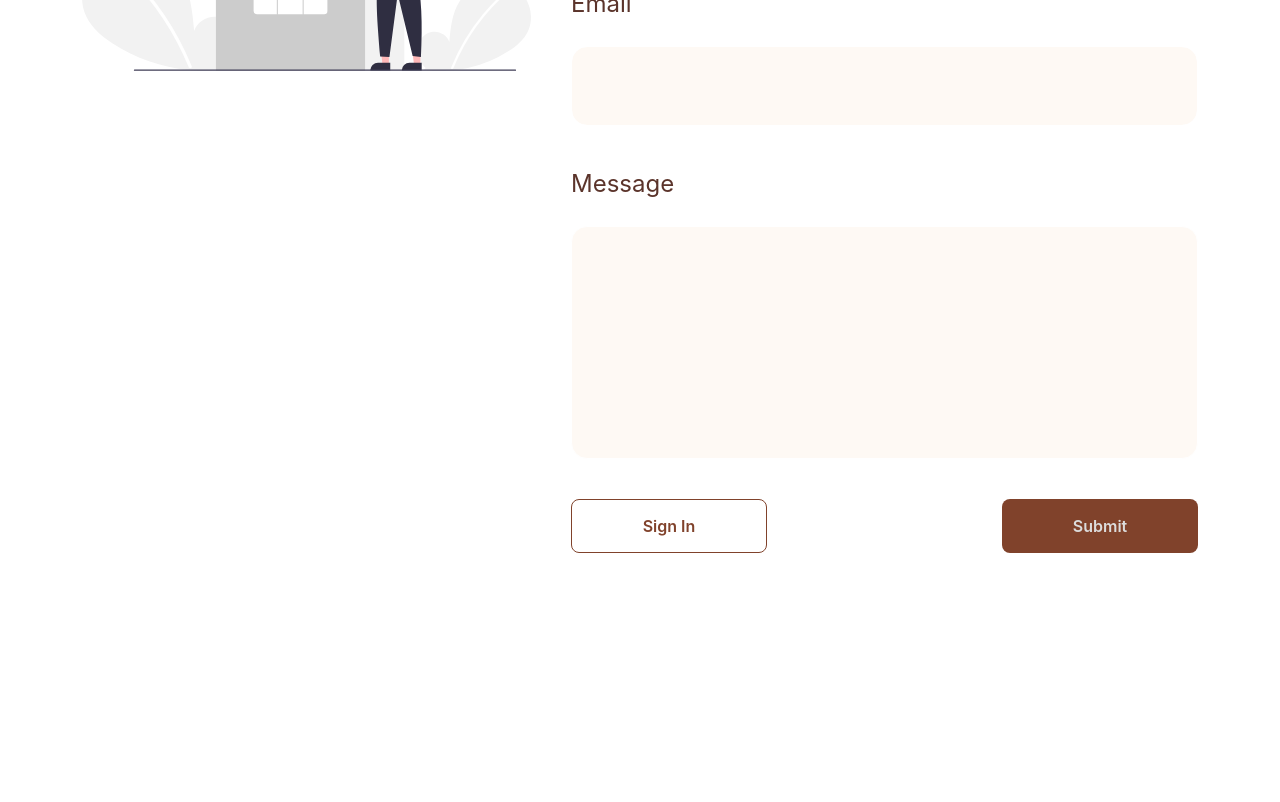
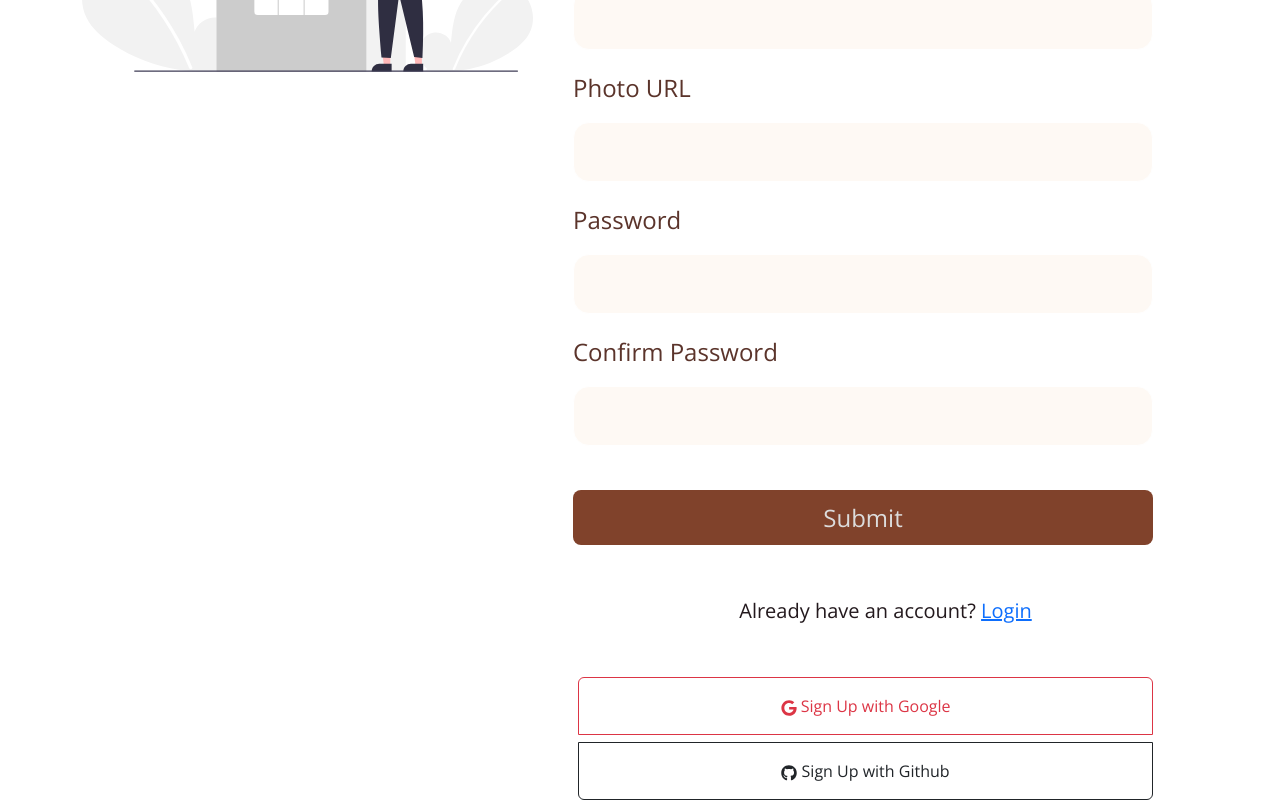
Before and after one commit to faizulislamfair/ece-books-frontend, a React (Create React App) app: page /register in a window 1280 px wide. Shown: the part 440-1242 px from the top of the page. Before the commit the page ends 993 px from the top, so only its background shows below. Built offline with nearby package versions, Linux system fonts and the light colour scheme; no server answers.

Commit message:
registration page

```diff
--- a/src/components/Nav/Nav.css
+++ b/src/components/Nav/Nav.css
@@ -1,5 +1,4 @@
 .title {
-    width: 152px;
     height: 36px;
     color: #80422B;
     line-height: 36px;
--- a/src/components/Register/Register.js
+++ b/src/components/Register/Register.js
@@ -1,33 +1,156 @@
-import React from 'react';
+import React, { useContext, useState } from 'react';
 import Style from './Register.module.css';
+import { Link, useNavigate, useLocation } from 'react-router-dom';
+import { AuthContext } from './../../contexts/UserContext';
 import signup from './../../assets/images/signup.svg'
+import copyright_symbol from './../../assets/images/copyright_symbol.svg';
+import { Button, ButtonGroup } from 'react-bootstrap';
+import { FaGoogle, FaGithub } from "react-icons/fa";
+import { GithubAuthProvider, GoogleAuthProvider } from 'firebase/auth';
 
-const Contribute = () => {
+
+const Register = () => {
+
+    const [error, setError] = useState('');
+    const { createUser, updateUserProfile } = useContext(AuthContext);
+
+    const { providerLogin } = useContext(AuthContext);
+
+    const googleProvider = new GoogleAuthProvider();
+
+    const githubProvider = new GithubAuthProvider();
+
+
+    const navigate = useNavigate();
+
+    const location = useLocation();
+    const from = location.state?.from?.pathname || '/'
+
+
+    const handleSubmit = (event) => {
+        event.preventDefault();
+        const form = event.target;
+        const name = form.name.value;
+        const photoURL = form.photoURL.value;
+        const email = form.email.value;
+        const password = form.password.value;
+        const confirm = form.confirm.value;
+        console.log(name, photoURL, email, password, confirm);
+
+
+        if (password.length < 6) {
+            setError('Password must be atleast 6 characters!')
+            return;
+        }
+
+
+        if (password !== confirm) {
+            setError('Your Password did not match!');
+            return;
+        }
+
+
+        createUser(email, password)
+            .then(result => {
+                const user = result.user;
+                console.log(user);
+                setError('');
+                form.reset();
+                navigate(from, { replace: true });
+                handleUpdateUserProfile(name, photoURL);
+            })
+            .catch(e => {
+                console.error(e);
+                setError(e.message);
+            });
+
+    }
+
+
+    const handleUpdateUserProfile = (name, photoURL) => {
+        const profile = {
+            displayName: name,
+            photoURL: photoURL
+        }
+
+        updateUserProfile(profile)
+            .then(() => { })
+            .catch(e => console.error(e));
+    }
+
+
+    const handleGoogleSignIn = () => {
+        providerLogin(googleProvider)
+            .then(result => {
+                const user = result.user;
+                console.log(user);
+                setError('');
+                navigate(from, { replace: true });
+            })
+            .catch(error => console.error(error))
+    }
+
+    const handleGithubSignIn = () => {
+        providerLogin(githubProvider)
+            .then(result => {
+                const user = result.user;
+                console.log(user);
+                setError('');
+                navigate(from, { replace: true });
+            })
+            .catch(error => console.error(error))
+    }
+
+
     return (
         <div className='container'>
             <div className={Style.register_section_main}>
                 <img src={signup} alt="" />
-                <form>
+                <form onSubmit={handleSubmit}>
                     <div className="mb-3">
                         <p className='text-start form-text'>Name</p>
-                        <input type="text" className="form-control" />
+                        <input type="text" name="name" className={Style.form_control} required />
                     </div>
                     <div className="mb-3">
                         <p className='text-start form-text'>Email</p>
-                        <input type="email" className="form-control" id="exampleInputEmail1" aria-describedby="emailHelp" />
+                        <input type="email" name="email" className={Style.form_control} id="exampleInputEmail1" aria-describedby="emailHelp" required />
                     </div>
                     <div className="mb-3">
-                        <p className='text-start form-text'>Message</p>
-                        <input type="text" className="form-control-message" />
+                        <p className='text-start form-text'>Photo URL</p>
+                        <input type="text" name="photoURL" className={Style.form_control} id="" />
                     </div>
-                    <div className='d-flex flex-row justify-content-between'>
-                        <button className='btn sign-in'>Sign In</button>
-                        <button className='btn submit'>Submit</button>
+                    <div className="mb-3">
+                        <p className='text-start form-text'>Password</p>
+                        <input type="password" name="password" className={Style.form_control} id="" required />
+                    </div>
+                    <div className="mb-3">
+                        <p className='text-start form-text'>Confirm Password</p>
+                        <input type="password" name="confirm" className={Style.form_control} id="" required />
+                    </div>
+                    <br />
+                    <div className="mb-3">
+                        <input style={{ width: '580px', marginRight: '45px', height: '55px', fontSize: '1.5rem', fontWeight: '400', lineHeight: '1.5' }} className='btn submit' type="submit" value="Submit" />
                     </div>
                 </form>
+                <br />
+                <p style={{ fontSize: '20px' }}>Already have an account? <Link to='/signin'>Login</Link></p>
+                <h4 className='text-error'>{error}</h4>
+                <ButtonGroup vertical style={{ width: '92%', marginLeft: '5px' }}>
+                    <Button onClick={handleGoogleSignIn} className='mb-2 p-3' variant="outline-danger"> <FaGoogle></FaGoogle> Sign Up with Google</Button>
+                    <Button onClick={handleGithubSignIn} className='p-3' variant="outline-dark"><FaGithub></FaGithub> Sign Up with Github</Button>
+                </ButtonGroup>
             </div>
+
+
+            <div className='copyright-section footer-book-gap'>
+                <img src={copyright_symbol} alt="" />
+                <div className='copyright-text'>
+                    2023 All Rights Reserved - Fair & Turag
+                </div>
+            </div>
+
         </div>
     );
 };
 
-export default Contribute;
+export default Register;
--- a/src/components/Register/Register.module.css
+++ b/src/components/Register/Register.module.css
@@ -1,3 +1,29 @@
+.form_control {
+    margin-top: 12px;
+    margin-bottom: 20px;
+    display: block;
+    width: 580px;
+    height: 60px;
+    padding: 0.375rem 0.75rem;
+    font-size: 1rem;
+    font-weight: 400;
+    line-height: 1.5;
+    color: #212529;
+    background-color: rgba(240, 190, 144, 0.1);
+    border: 1px solid #ffffff;
+    border-radius: 16px;
+    transition: border-color .15s ease-in-out, box-shadow .15s ease-in-out;
+}
+
+
+.form-text {
+    font-size: 24px;
+    line-height: 36px;
+    font-weight: 400;
+    color: #5B342B;
+}
+
+
 .register_section_main {
     margin-top: 80px;
     display: grid;
--- a/src/components/SignUp/SignUp.css
+++ b/src/components/SignUp/SignUp.css
@@ -42,7 +42,7 @@
 }
 
 .sign-in {
-    width: 196px;
+    width: 180px;
     height: 54px;
     font-size: 16px;
     font-weight: 600;
@@ -57,7 +57,7 @@
 }
 
 .submit {
-    width: 196px;
+    width: 180px;
     height: 54px;
     font-size: 16px;
     font-weight: 600;
--- a/src/index.css
+++ b/src/index.css
@@ -1,8 +1,8 @@
+@import url('https://fonts.googleapis.com/css2?family=Open+Sans:wght@300;400;500;600;700;800&display=swap');
+
 body {
   margin: 0;
-  font-family: -apple-system, BlinkMacSystemFont, 'Segoe UI', 'Roboto', 'Oxygen',
-    'Ubuntu', 'Cantarell', 'Fira Sans', 'Droid Sans', 'Helvetica Neue',
-    sans-serif;
+  font-family: 'Open Sans', sans-serif;
   -webkit-font-smoothing: antialiased;
   -moz-osx-font-smoothing: grayscale;
 }
```
